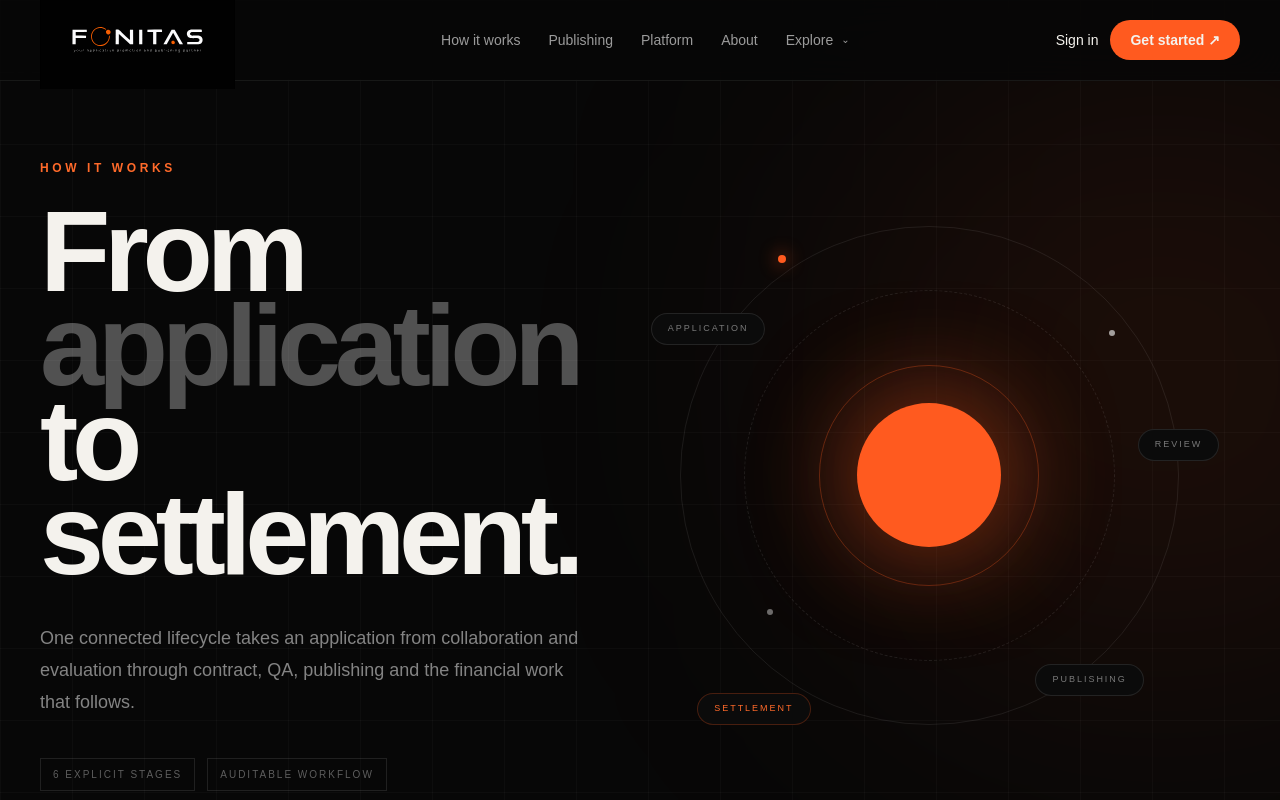
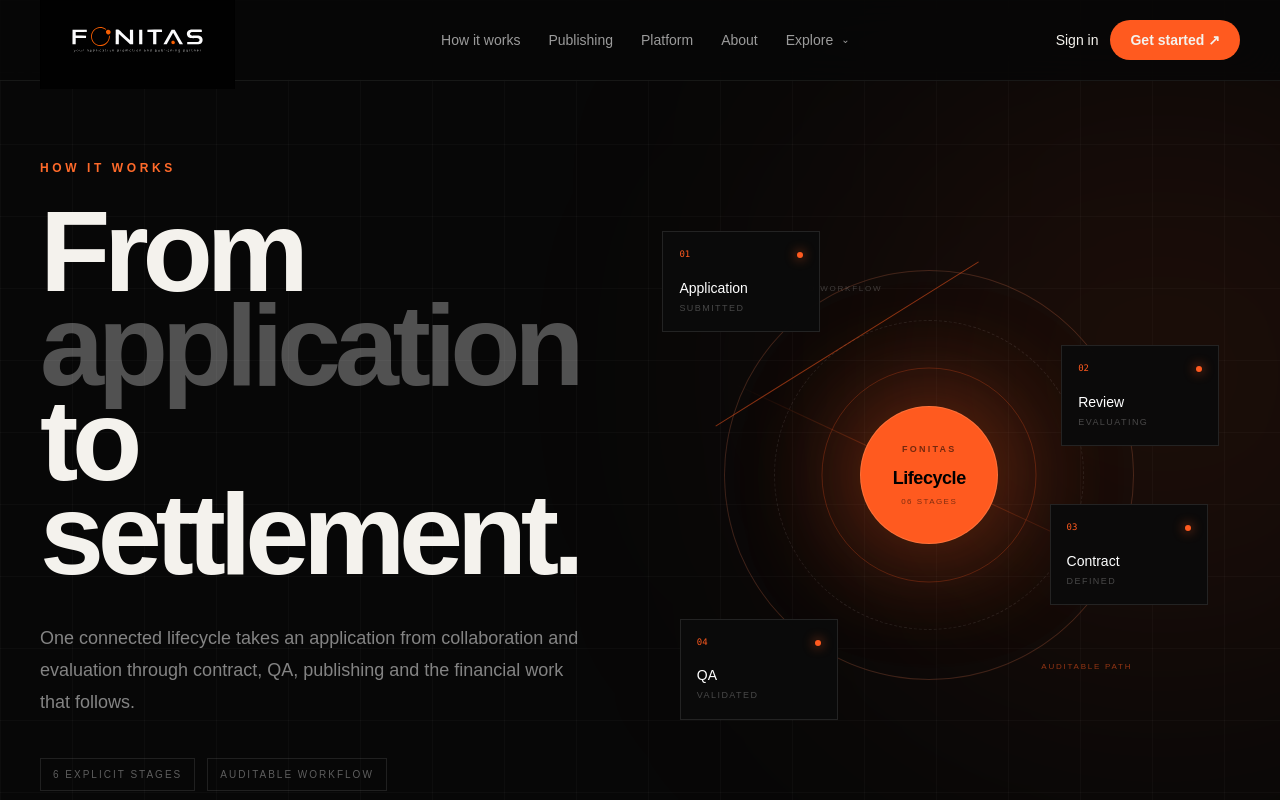
Before and after one commit to mohamad-es/Fonitas-website, a Next.js app: page /how-it-works in a window 1280 px wide. Shown: the top 800 px of the page. Built offline with nearby package versions, Linux system fonts and the light colour scheme.

Commit message:
Refine How It Works hero visual

```diff
--- a/components/how-it-works/how-it-works-page.tsx
+++ b/components/how-it-works/how-it-works-page.tsx
@@ -10,20 +10,43 @@ const stages = [
 ];
 
 function OrbitVisual() {
+  const cards = [
+    ["01", "Application", "Submitted", "top-[3%] left-[4%]"],
+    ["02", "Review", "Evaluating", "top-[25%] right-[0%]"],
+    ["03", "Contract", "Defined", "bottom-[25%] right-[2%]"],
+    ["04", "QA", "Validated", "bottom-[3%] left-[7%]"],
+  ];
+
   return (
-    <div className="relative mx-auto aspect-square w-full max-w-[580px]">
-      <div className="absolute inset-[7%] rounded-full border border-white/[0.08]" />
-      <div className="absolute inset-[18%] rounded-full border border-dashed border-white/[0.09]" />
-      <div className="absolute inset-[31%] rounded-full border border-[#ff5a1f]/30" />
-      <div className="absolute inset-[38%] rounded-full bg-[#ff5a1f]/15 blur-3xl" />
-      <div className="absolute left-1/2 top-1/2 h-28 w-28 -translate-x-1/2 -translate-y-1/2 rounded-full bg-[#ff5a1f] shadow-[0_0_110px_rgba(255,90,31,.5)] sm:h-36 sm:w-36" />
-      <div className="absolute left-[2%] top-[22%] rounded-full border border-white/10 bg-[#0b0b0b] px-4 py-2 text-[9px] uppercase tracking-[.22em] text-white/45">Application</div>
-      <div className="absolute right-[0%] top-[42%] rounded-full border border-white/10 bg-[#0b0b0b] px-4 py-2 text-[9px] uppercase tracking-[.22em] text-white/45">Review</div>
-      <div className="absolute right-[13%] bottom-[12%] rounded-full border border-white/10 bg-[#0b0b0b] px-4 py-2 text-[9px] uppercase tracking-[.22em] text-white/45">Publishing</div>
-      <div className="absolute left-[10%] bottom-[7%] rounded-full border border-[#ff5a1f]/25 bg-[#0b0b0b] px-4 py-2 text-[9px] uppercase tracking-[.22em] text-[#ff6a2a]">Settlement</div>
-      <span className="absolute left-[24%] top-[12%] h-2 w-2 rounded-full bg-[#ff5a1f] shadow-[0_0_18px_#ff5a1f]" />
-      <span className="absolute right-[18%] top-[25%] h-1.5 w-1.5 rounded-full bg-white/60" />
-      <span className="absolute left-[22%] bottom-[26%] h-1.5 w-1.5 rounded-full bg-white/40" />
+    <div className="relative mx-auto h-[520px] w-full max-w-[580px]">
+      <div className="absolute left-1/2 top-1/2 h-[410px] w-[410px] -translate-x-1/2 -translate-y-1/2 rounded-full border border-white/[0.07]" />
+      <div className="absolute left-1/2 top-1/2 h-[310px] w-[310px] -translate-x-1/2 -translate-y-1/2 rounded-full border border-dashed border-white/[0.09]" />
+      <div className="absolute left-1/2 top-1/2 h-[215px] w-[215px] -translate-x-1/2 -translate-y-1/2 rounded-full border border-[#ff5a1f]/25" />
+      <div className="absolute left-1/2 top-1/2 h-[170px] w-[170px] -translate-x-1/2 -translate-y-1/2 rounded-full bg-[#ff5a1f]/10 blur-3xl" />
+
+      <div className="absolute left-1/2 top-1/2 z-10 flex h-[118px] w-[118px] -translate-x-1/2 -translate-y-1/2 flex-col items-center justify-center rounded-full border border-[#ff8a55]/50 bg-[#ff5a1f] text-black shadow-[0_0_120px_rgba(255,90,31,.48)] sm:h-[138px] sm:w-[138px]">
+        <span className="text-[9px] font-semibold uppercase tracking-[.25em] text-black/55">Fonitas</span>
+        <span className="mt-2 text-lg font-semibold tracking-tight">Lifecycle</span>
+        <span className="mt-1 text-[8px] uppercase tracking-[.18em] text-black/50">06 stages</span>
+      </div>
+
+      <div className="absolute left-1/2 top-1/2 h-[410px] w-[410px] -translate-x-1/2 -translate-y-1/2 rotate-[18deg] rounded-full border border-[#ff5a1f]/15" />
+      <div className="absolute left-1/2 top-1/2 h-[310px] w-[310px] -translate-x-1/2 -translate-y-1/2 rotate-[-32deg] border-t border-[#ff5a1f]/50" />
+
+      {cards.map(([number, title, status, position]) => (
+        <div key={number} className={`absolute z-20 w-[158px] border border-white/10 bg-[#0b0b0b]/95 p-4 backdrop-blur-md ${position}`}>
+          <div className="flex items-center justify-between">
+            <span className="font-mono text-[9px] text-[#ff5a1f]">{number}</span>
+            <span className="h-1.5 w-1.5 rounded-full bg-[#ff5a1f] shadow-[0_0_12px_#ff5a1f]" />
+          </div>
+          <p className="mt-4 text-sm font-medium text-white">{title}</p>
+          <p className="mt-1 text-[9px] uppercase tracking-[.16em] text-white/25">{status}</p>
+        </div>
+      ))}
+
+      <div className="absolute left-[13%] top-1/2 h-px w-[74%] -translate-y-1/2 rotate-[25deg] bg-gradient-to-r from-transparent via-[#ff5a1f]/35 to-transparent" />
+      <div className="absolute left-[18%] top-[13%] text-[8px] uppercase tracking-[.22em] text-white/20">Structured workflow</div>
+      <div className="absolute bottom-[12%] right-[15%] text-[8px] uppercase tracking-[.22em] text-[#ff5a1f]/55">Auditable path</div>
     </div>
   );
 }
```
